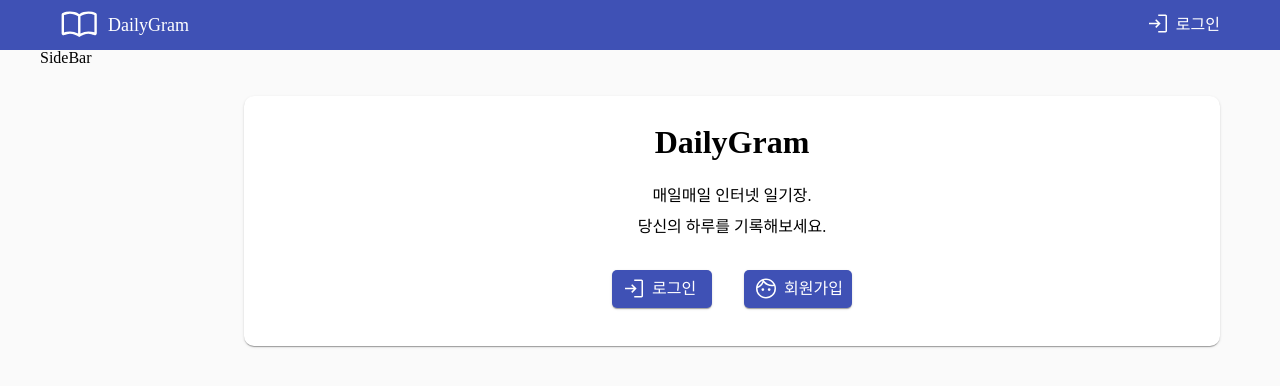
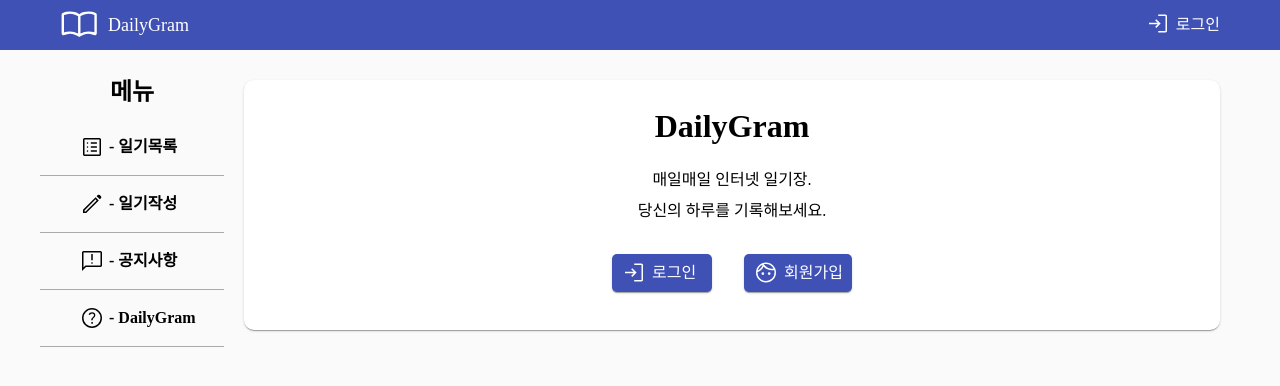
Before and after one commit to JiguemStart/DailyGram, a React (Vite) app in the folder frontend/: page / in a window 1280 px wide. Shown: the top 386 px of the page. Built offline with nearby package versions, Linux system fonts and the light colour scheme.

Commit message:
[DESIGN, FEAT] - 사이드바 API관련 제외 css 페이지 이동 구현
디자인 작업 완료
페이지 이동 기능 구현 완료
로그인 유무에 따라 페이지로 이동하지않고 로그인화면으로 가게 하는 기능 추가 필요

```diff
--- a/frontend/src/components/SideBar.jsx
+++ b/frontend/src/components/SideBar.jsx
@@ -1,9 +1,93 @@
 import React from 'react'
+import styled from "styled-components"
+import { Link } from 'react-router-dom'
+import { introduction_icon, list_icon, notice_icon, write_icon } from '../assets'
 
 const SideBar = () => {
   return (
-    <div>SideBar</div>
+    <>
+    <Container>
+      <Title>메뉴</Title>
+      <MenuListContainer>
+      <Link to={`/diaryList` } style={{ textDecoration: "none"}}>
+        <LinkBox>
+          <Icon src={list_icon}/>
+          <MenuText>- 일기목록</MenuText>
+        </LinkBox>
+        </Link>
+      </MenuListContainer>
+      <MenuListContainer>
+      <Link to={`/diaryWrite` } style={{ textDecoration: "none"}}>
+        <LinkBox>
+        <Icon src={write_icon}/>
+          <MenuText>- 일기작성</MenuText>
+        </LinkBox>
+        </Link>
+      </MenuListContainer>
+      <MenuListContainer>
+      <Link to={`/notice` } style={{ textDecoration: "none"}}>
+        <LinkBox>
+        <Icon src={notice_icon}/>
+          <MenuText>- 공지사항</MenuText>
+        </LinkBox>
+        </Link>
+      </MenuListContainer>
+      <MenuListContainer>
+      <Link to={`/introduction` } style={{ textDecoration: "none"}}>
+        <LinkBox>
+        <Icon src={introduction_icon}/>
+          <MenuText>- DailyGram</MenuText>
+        </LinkBox>
+        </Link>
+      </MenuListContainer>
+    </Container>
+    </>
   )
 }
 
+const Container = styled.div`
+  position: fixed;
+  padding-top: 30px;
+  width: 184px;
+  height: 100vh;
+  box-sizing: border-box;
+  @media screen and (max-width: 820px) {
+    display: none;
+};
+`
+
+const Title = styled.div`
+  text-align: center;
+  font-size: 24px;
+  font-weight: 700;
+  margin-bottom: 15px;
+`
+const MenuListContainer= styled.div`
+  display: flex;
+  align-items: center;
+  height: 56px;
+  border-bottom: 0.5px #AAAAAA solid;
+  &:hover {
+    background-color: rgb(250, 250, 250);
+  };
+`
+
+const LinkBox = styled.div`
+  display: flex;
+  align-items: center;
+  padding-left: 40px;
+`
+const Icon = styled.img`
+  width: 24px;
+  height: 24px;
+  margin-right: 5px;
+`
+const MenuText = styled.div`
+  font-size: 16px;
+  font-weight: 600;
+  color: black;
+`
+
+
+
 export default SideBar
```
